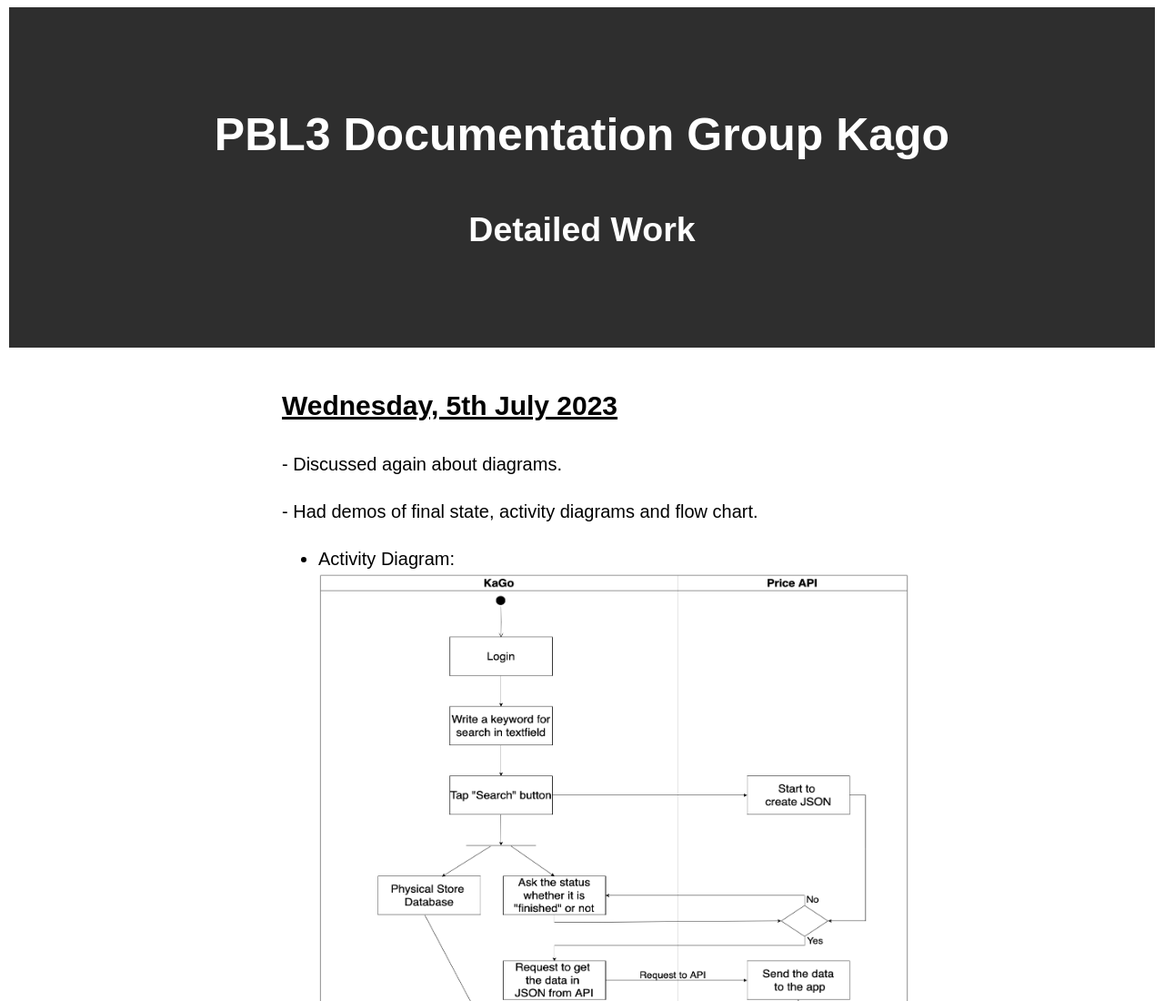
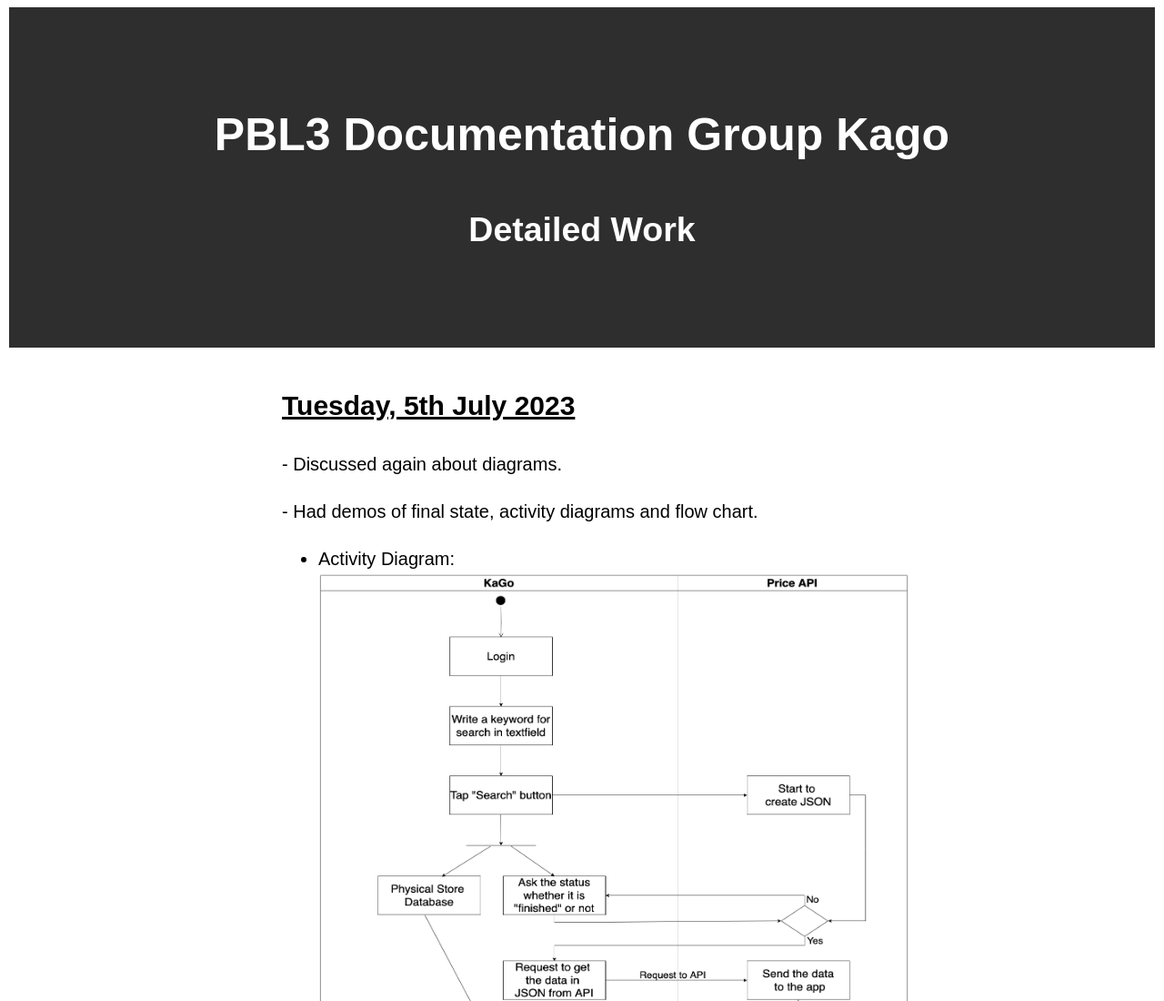
Before and after one commit to huuduy8203/pbl3_documentation, a plain HTML site: page 0711.html in a window 1280 px wide. Shown: the top 1100 px of the page at 91% size. Drawn offline with Linux system fonts and the light colour scheme.

Commit message:
Update 0711.html

```diff
--- a/0711.html
+++ b/0711.html
@@ -15,7 +15,7 @@
 
     <div class="content">
         <div class="lit_rev">
-            <h3>Wednesday, 5th July 2023</h3>
+            <h3>Tuesday, 5th July 2023</h3>
             <p>- Discussed again about diagrams.</p>
             <p>- Had demos of final state, activity diagrams and flow chart.</p>
             <ul>
```
